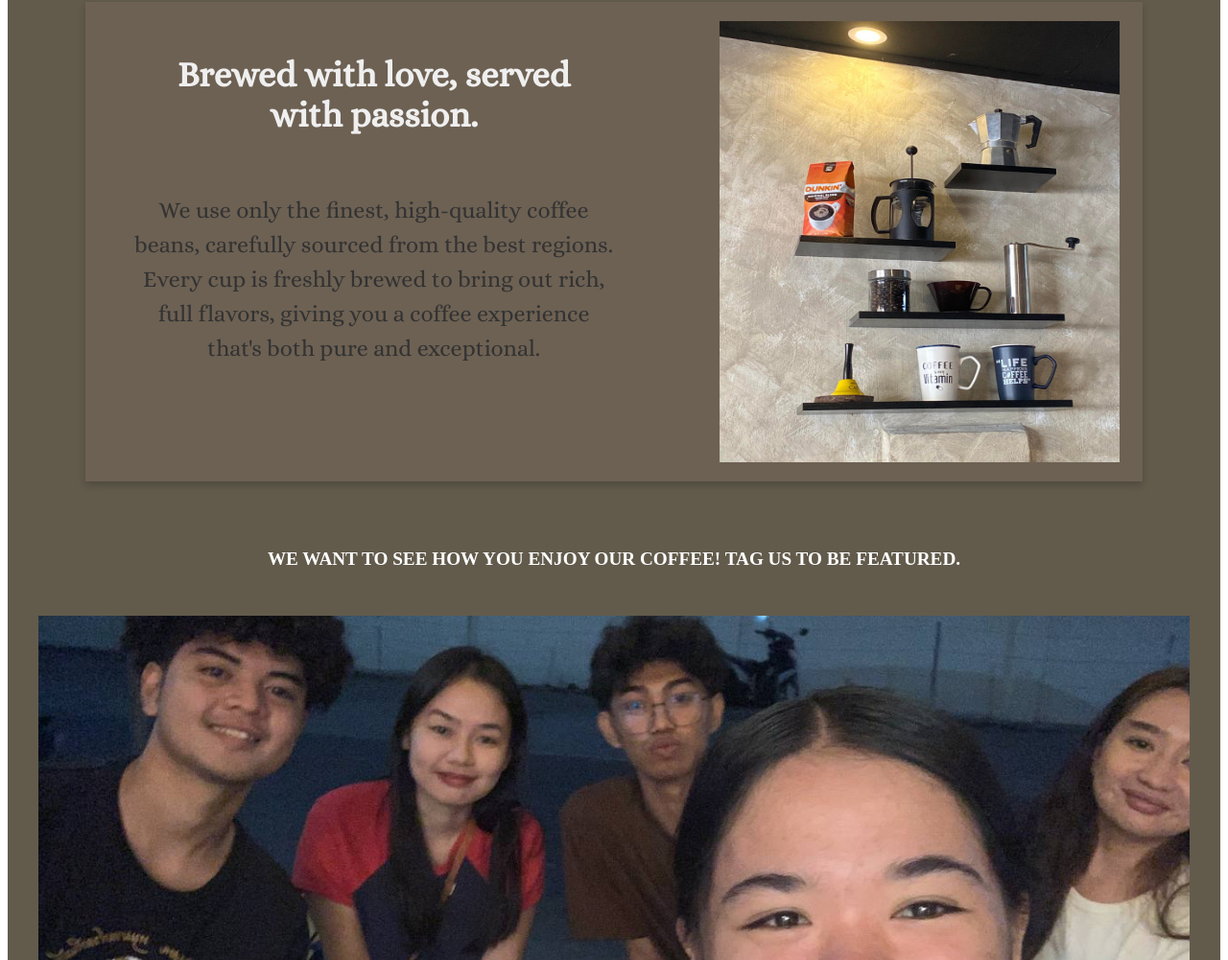
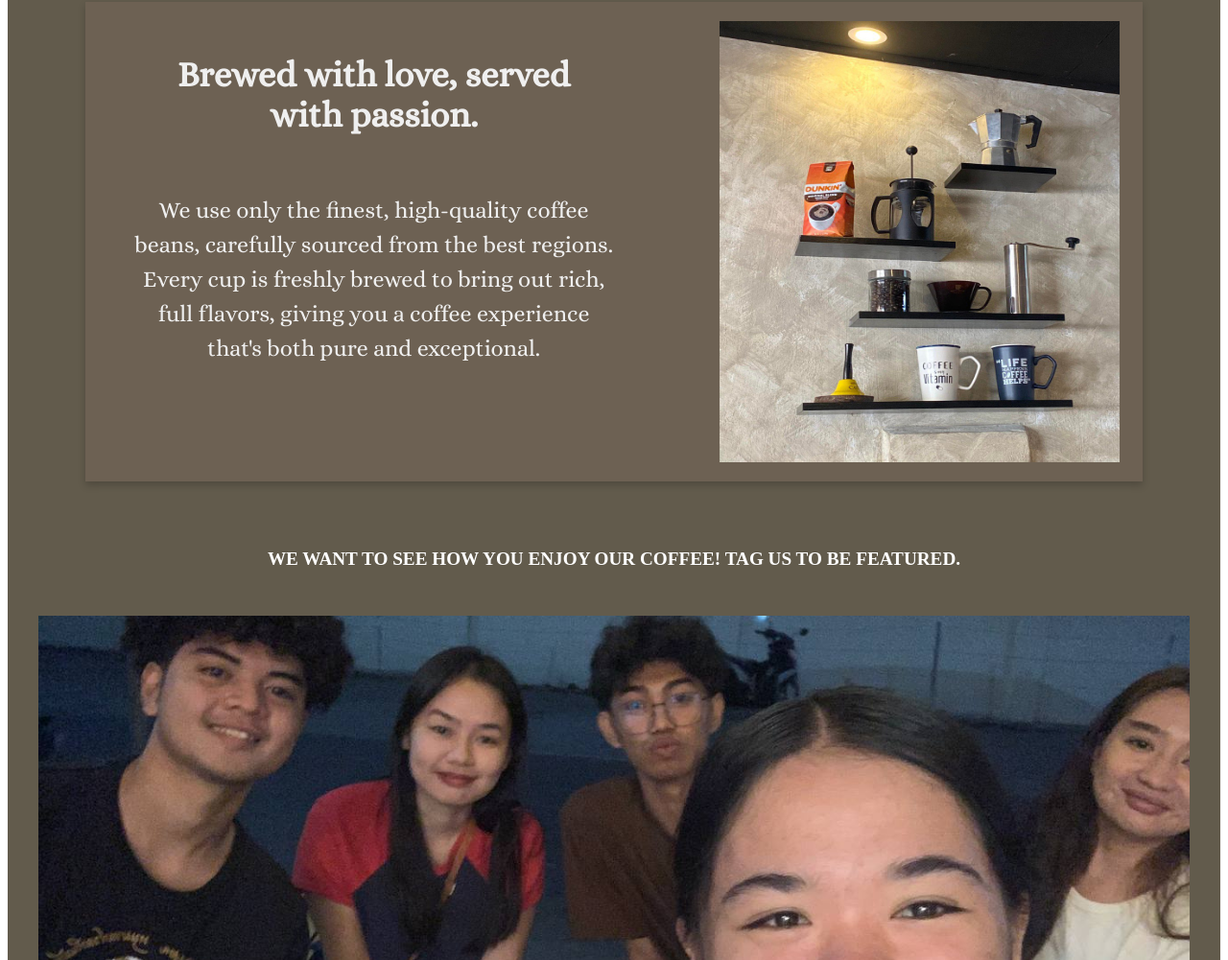
Before and after one commit to ishalean/cafe, a plain HTML site: page index.html in a window 1280 px wide. Shown: the part 856-1857 px from the top of the page at 96% size. Drawn offline with Linux system fonts and the light colour scheme; files whose address does not match are found by name.

Commit message:
Update trisha.css

```diff
--- a/trisha.css
+++ b/trisha.css
@@ -153,7 +153,7 @@ nav a:hover {
 .about-text p {
     font-size: 1.5em;
     line-height: 1.5;
-    color: #333;
+    color: #efefef;
     text-align: center;
     margin-top: 60px;
     margin-left: 20px;
```
